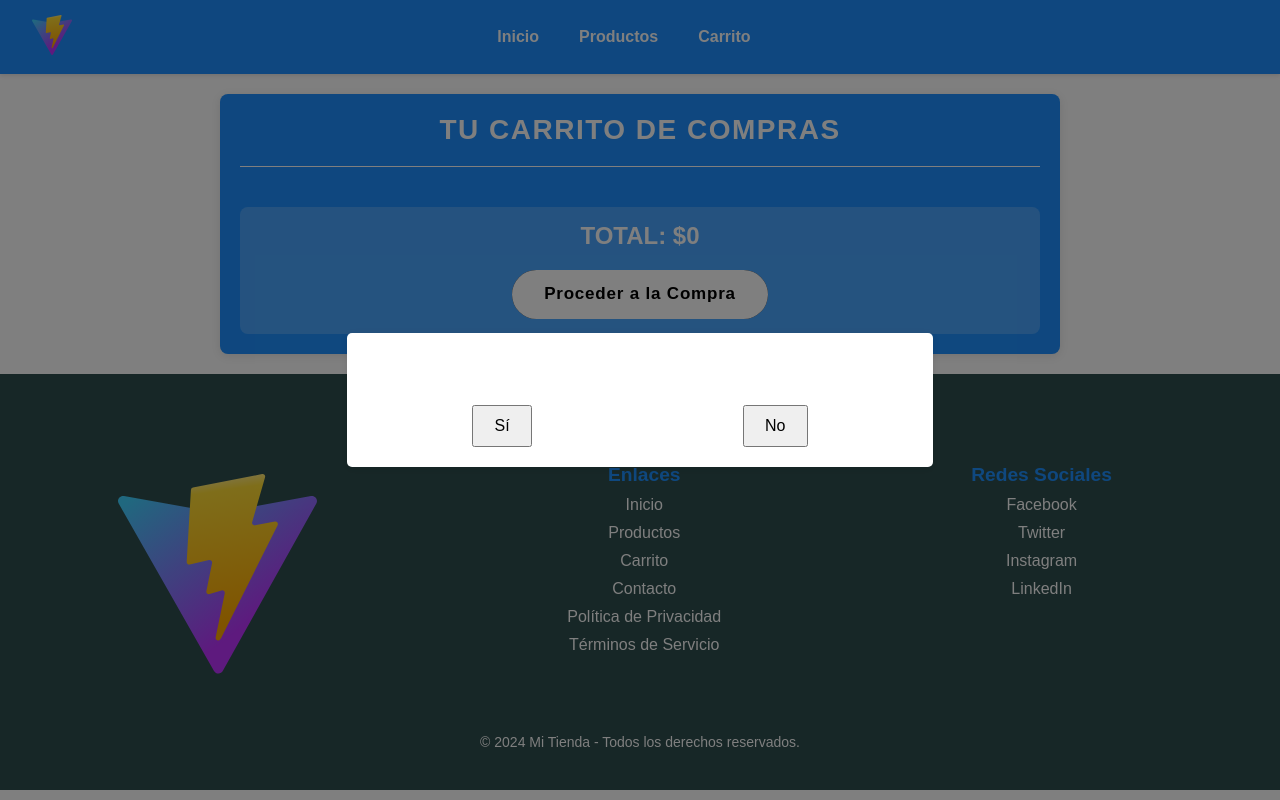
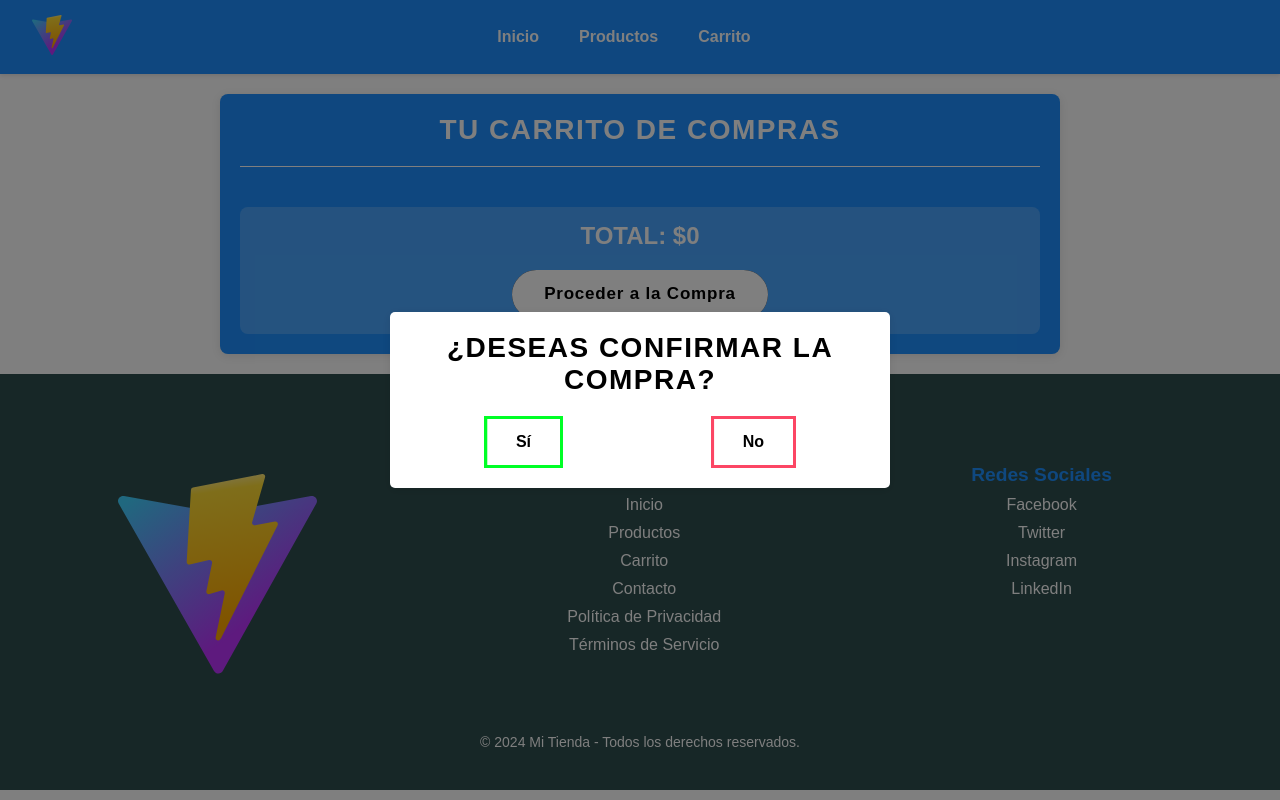
Before and after one commit to CrissG07/Eccomerce, a React (Vite) app: page /cart in a window 1280 px wide. Both pictures are taken after a click on the button "Proceder a la Compra". Built offline with nearby package versions, Linux system fonts and the light colour scheme.

Commit message:
carrito hp

```diff
--- a/src/components/Cart.jsx
+++ b/src/components/Cart.jsx
@@ -64,5 +64,4 @@ export const Cart = () => {
         </div>
     );
 };
-
 export default Cart;
--- a/src/components/ConfirmationModal.jsx
+++ b/src/components/ConfirmationModal.jsx
@@ -9,8 +9,8 @@ const ConfirmationModal = ({ isOpen, onClose, onConfirm }) => {
             <div className="modal-content">
                 <h2>¿Deseas confirmar la compra?</h2>
                 <div className="modal-buttons">
-                    <button onClick={onConfirm}>Sí</button>
-                    <button onClick={onClose}>No</button>
+                    <button className='btn1' onClick={onConfirm}>Sí</button>
+                    <button className='btn2' onClick={onClose}>No</button>
                 </div>
             </div>
         </div>
--- a/src/styles/ConfirmationModal.css
+++ b/src/styles/ConfirmationModal.css
@@ -18,6 +18,13 @@
     border-radius: 5px;
     text-align: center;
     box-shadow: 0 2px 10px rgba(0, 0, 0, 0.1);
+    max-width: 500px; /* O el tamaño máximo que desees */
+    width: 100%;
+    box-sizing: border-box;
+}
+
+.modal-content h2{
+    color: black;
 }
 
 .modal-buttons {
@@ -31,3 +38,70 @@
     font-size: 16px;
     cursor: pointer;
 }
+
+/* From Uiverse.io by ernestnash */
+.modal-buttons .btn1 {
+    display: inline-block;
+    padding: 0.9rem 1.8rem;
+    font-size: 16px;
+    font-weight: 700;
+    color: rgb(0, 0, 0);
+    border: 3px solid rgb(0, 255, 38);
+    cursor: pointer;
+    position: relative;
+    background-color: transparent;
+    text-decoration: none;
+    overflow: hidden;
+    z-index: 1;
+    font-family: inherit;
+}
+
+.modal-buttons .btn1::before {
+    content: "";
+    position: absolute;
+    left: 0;
+    top: 0;
+    width: 100%;
+    height: 100%;
+    background-color: rgb(0, 255, 38);
+    transform: translateX(-100%);
+    transition: all .3s;
+    z-index: -1;
+}
+
+.modal-buttons .btn1:hover::before {
+ transform: translateX(0);
+}
+
+.modal-buttons .btn2 {
+    display: inline-block;
+    padding: 0.9rem 1.8rem;
+    font-size: 16px;
+    font-weight: 700;
+    color: rgb(0, 0, 0);
+    border: 3px solid rgb(252, 70, 100);
+    cursor: pointer;
+    position: relative;
+    background-color: transparent;
+    text-decoration: none;
+    overflow: hidden;
+    z-index: 1;
+    font-family: inherit;
+}
+
+.modal-buttons .btn2::before {
+    content: "";
+    position: absolute;
+    left: 0;
+    top: 0;
+    width: 100%;
+    height: 100%;
+    background-color: rgb(252, 70, 100);
+    transform: translateX(-100%);
+    transition: all .3s;
+    z-index: -1;
+}
+
+.modal-buttons .btn2:hover::before {
+ transform: translateX(0);
+}
```
